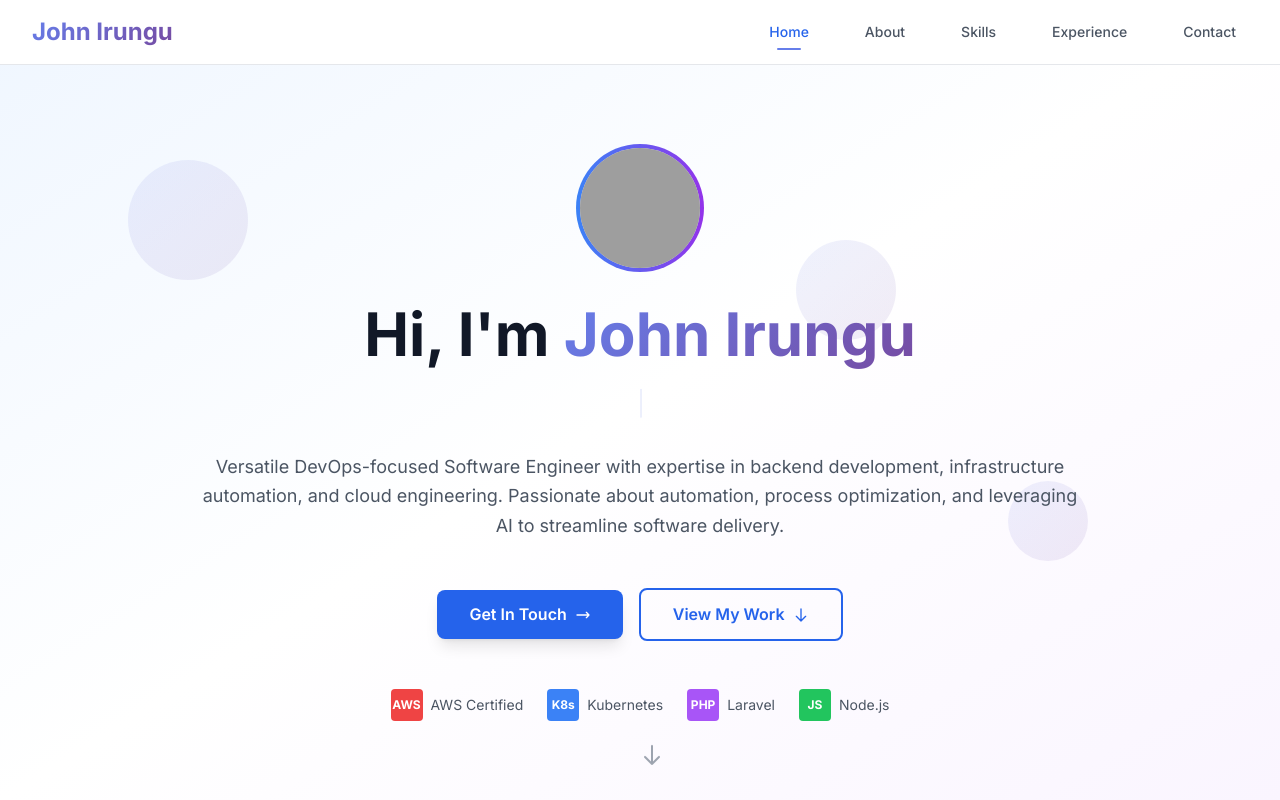
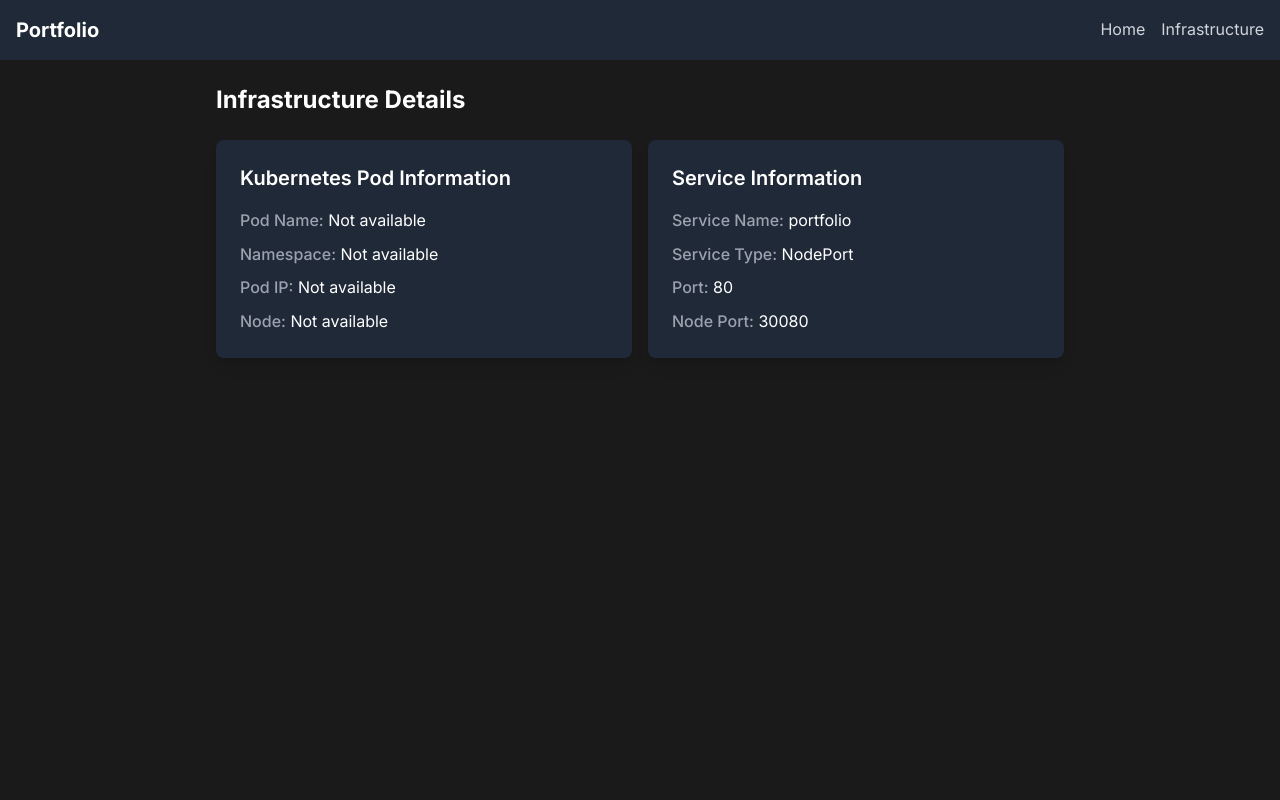
Before and after one commit to jjoek/portfolio, a Vue app: page /infrastructure in a window 1280 px wide. Shown: the top 800 px of the page. Built offline with nearby package versions, Linux system fonts and the light colour scheme; grey boxes are pictures that could not be loaded.

Commit message:
show k8 info

```diff
--- a/package.json
+++ b/package.json
@@ -8,7 +8,8 @@
         "preview": "vite preview"
     },
     "dependencies": {
-      "vue": "^3.3.4"
+        "vue": "^3.3.4",
+        "vue-router": "^4.5.1"
     },
     "devDependencies": {
         "@vitejs/plugin-vue": "^4.2.3",
--- a/src/App.vue
+++ b/src/App.vue
@@ -1,9 +1,18 @@
 <template>
-    <div id="app">
-      <Portfolio />
-    </div>
-  </template>
+  <div id="app">
+    <Navigation />
+    <router-view></router-view>
+  </div>
+</template>
 
-  <script setup>
-  import Portfolio from './Portfolio.vue'
-  </script>
+<script setup>
+import Navigation from './components/Navigation.vue'
+</script>
+
+<style>
+#app {
+  min-height: 100vh;
+  background-color: #1a1a1a;
+  color: #ffffff;
+}
+</style>
--- /dev/null
+++ b/src/components/Infrastructure.vue
@@ -0,0 +1,47 @@
+<template>
+  <div class="infrastructure-info">
+    <h2 class="text-2xl font-bold mb-6">Infrastructure Details</h2>
+    <div class="grid grid-cols-1 md:grid-cols-2 gap-4">
+      <div class="bg-gray-800 p-6 rounded-lg shadow-lg">
+        <h3 class="text-xl font-semibold mb-4">Kubernetes Pod Information</h3>
+        <div class="space-y-2">
+          <p><span class="font-medium text-gray-400">Pod Name:</span> {{ podInfo.podName }}</p>
+          <p><span class="font-medium text-gray-400">Namespace:</span> {{ podInfo.namespace }}</p>
+          <p><span class="font-medium text-gray-400">Pod IP:</span> {{ podInfo.podIP }}</p>
+          <p><span class="font-medium text-gray-400">Node:</span> {{ podInfo.nodeName }}</p>
+        </div>
+      </div>
+      <div class="bg-gray-800 p-6 rounded-lg shadow-lg">
+        <h3 class="text-xl font-semibold mb-4">Service Information</h3>
+        <div class="space-y-2">
+          <p><span class="font-medium text-gray-400">Service Name:</span> portfolio</p>
+          <p><span class="font-medium text-gray-400">Service Type:</span> NodePort</p>
+          <p><span class="font-medium text-gray-400">Port:</span> 80</p>
+          <p><span class="font-medium text-gray-400">Node Port:</span> 30080</p>
+        </div>
+      </div>
+    </div>
+  </div>
+</template>
+
+<script>
+export default {
+  name: 'Infrastructure',
+  data() {
+    return {
+      podInfo: {
+        podName: process.env.POD_NAME || 'Not available',
+        namespace: process.env.POD_NAMESPACE || 'Not available',
+        podIP: process.env.POD_IP || 'Not available',
+        nodeName: process.env.NODE_NAME || 'Not available'
+      }
+    }
+  }
+}
+</script>
+
+<style scoped>
+.infrastructure-info {
+  @apply max-w-4xl mx-auto p-6;
+}
+</style>
--- /dev/null
+++ b/src/components/Navigation.vue
@@ -0,0 +1,17 @@
+<template>
+  <nav class="bg-gray-800 p-4">
+    <div class="container mx-auto flex justify-between items-center">
+      <router-link to="/" class="text-white text-xl font-bold">Portfolio</router-link>
+      <div class="space-x-4">
+        <router-link to="/" class="text-gray-300 hover:text-white">Home</router-link>
+        <router-link to="/infrastructure" class="text-gray-300 hover:text-white">Infrastructure</router-link>
+      </div>
+    </div>
+  </nav>
+</template>
+
+<script>
+export default {
+  name: 'Navigation'
+}
+</script>
--- a/src/main.js
+++ b/src/main.js
@@ -1,5 +1,8 @@
 import { createApp } from 'vue'
 import './styles/main.css'
 import App from './App.vue'
+import router from './router'
 
-createApp(App).mount('#app')
+const app = createApp(App)
+app.use(router)
+app.mount('#app')
--- /dev/null
+++ b/src/router/index.js
@@ -0,0 +1,23 @@
+import { createRouter, createWebHistory } from 'vue-router'
+import Portfolio from '../Portfolio.vue'
+import Infrastructure from '../components/Infrastructure.vue'
+
+const routes = [
+  {
+    path: '/',
+    name: 'Home',
+    component: Portfolio
+  },
+  {
+    path: '/infrastructure',
+    name: 'Infrastructure',
+    component: Infrastructure
+  }
+]
+
+const router = createRouter({
+  history: createWebHistory(),
+  routes
+})
+
+export default router
--- a/vite.config.js
+++ b/vite.config.js
@@ -7,5 +7,11 @@ export default defineConfig({
     alias: {
       '@': '/src'
     }
+  },
+  define: {
+    'process.env.POD_NAME': JSON.stringify(process.env.POD_NAME),
+    'process.env.POD_NAMESPACE': JSON.stringify(process.env.POD_NAMESPACE),
+    'process.env.POD_IP': JSON.stringify(process.env.POD_IP),
+    'process.env.NODE_NAME': JSON.stringify(process.env.NODE_NAME)
   }
 })
```
Also changed, not shown: k8s/prod/deployment.yaml (+17 -0 lines), 1 other file (tests, documents, lock files or other folders). Lines whose indentation alone changed are shown as unchanged.
